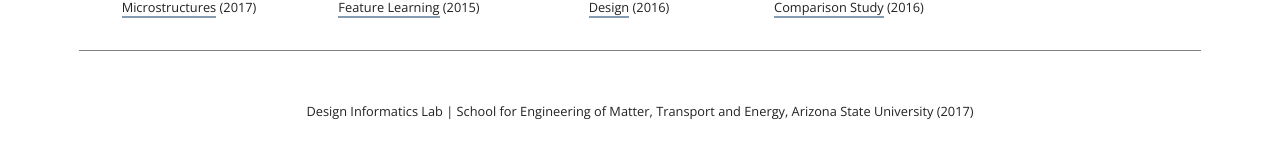
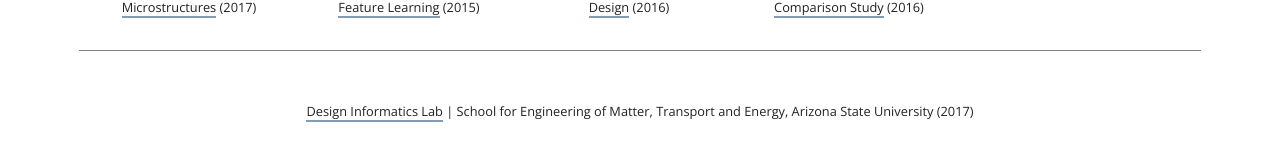
Before and after one commit to DesignInformaticsLab/DesignInformaticsLab.github.io, a Jekyll site: the page built from _pages/main/01_research.html, in a window 1280 px wide. Shown: the part 582-743 px from the top of the page. Built offline with Jekyll 4.4.1, drawn with Linux system fonts in a browser that asks for light colours; some web fonts are replaced; some of the changed lines change nothing that is shown.

```diff
--- a/_includes/footer.html
+++ b/_includes/footer.html
@@ -1,3 +1,3 @@
 <footer>
-	Design Informatics Lab | School for Engineering of Matter, Transport and Energy, Arizona State University ({{ site.time | date: '%Y' }})
+	<a href="http://designinformaticslab.github.io">Design Informatics Lab</a> | School for Engineering of Matter, Transport and Energy, Arizona State University ({{ site.time | date: '%Y' }})
 </footer>
```
